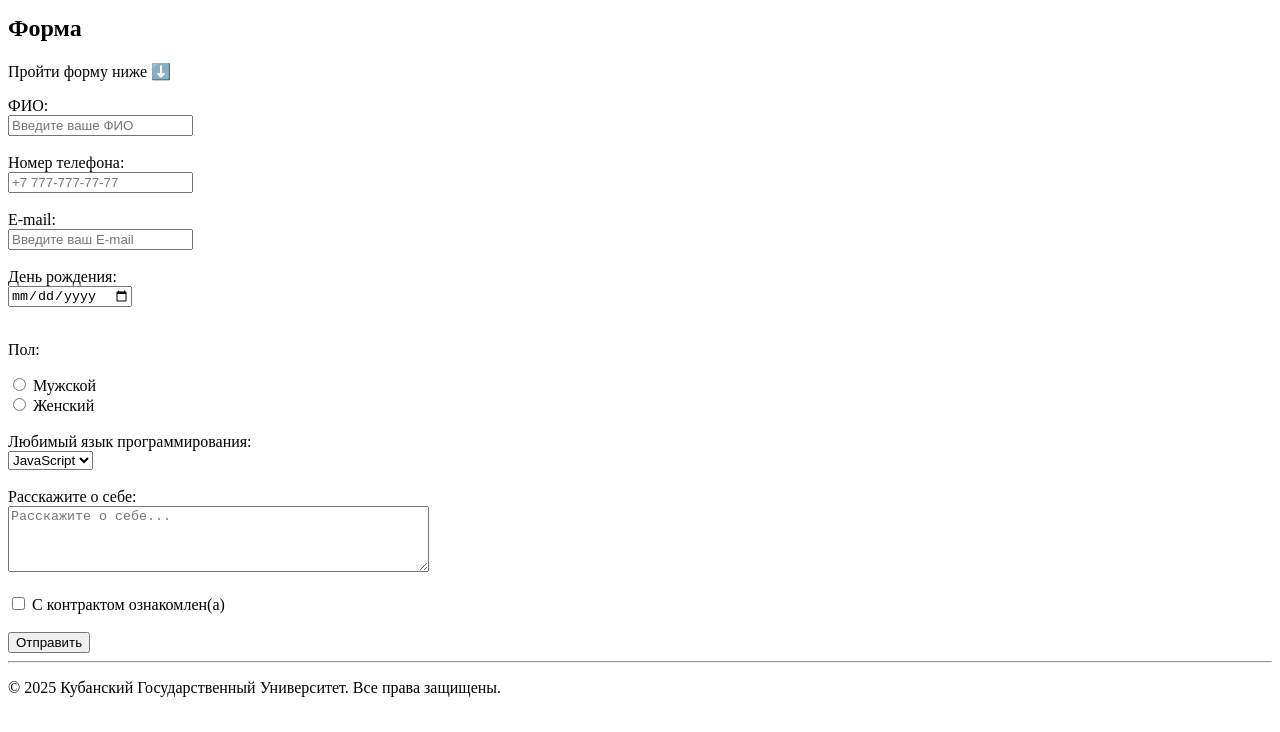
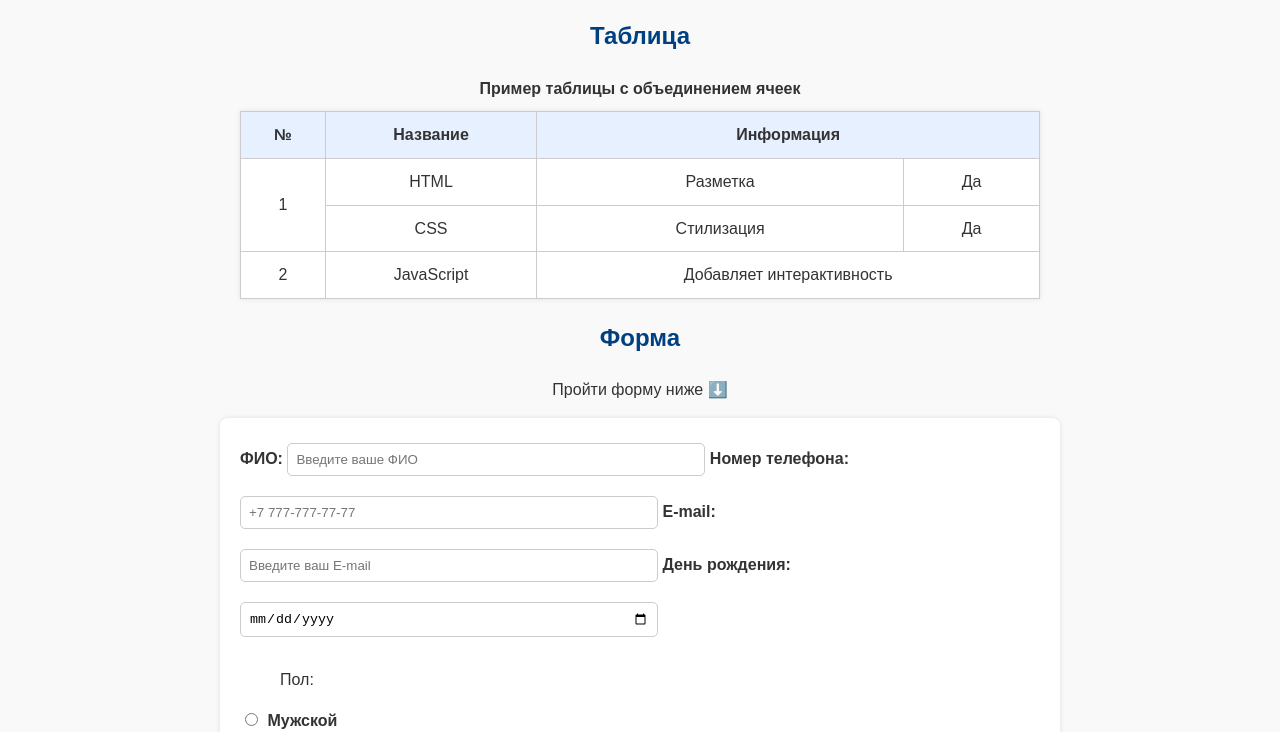
Before and after one commit to rava251/rava251.github.io, a plain HTML site: page index.html in a window 1280 px wide. Shown: the part 788-1520 px from the top of the page. Drawn offline with Linux system fonts and the light colour scheme.

Commit message:
Update index.html

```diff
--- a/index.html
+++ b/index.html
@@ -3,11 +3,121 @@
 <head>
   <meta charset="UTF-8">
   <title>Новости КубГУ</title>
+  <style>
+    body {
+      font-family: Arial, sans-serif;
+      line-height: 1.6;
+      margin: 0;
+      padding: 0;
+      background: #f9f9f9;
+      color: #333;
+    }
+
+    header, footer {
+      background: #004080;
+      color: #fff;
+      padding: 15px;
+      text-align: center;
+    }
+
+    h1, h2 {
+      color: #004080;
+      text-align: center;
+    }
+
+    p, ul, table, form {
+      width: 90%;
+      max-width: 800px;
+      margin: 15px auto;
+    }
+
+    ul li {
+      margin-bottom: 8px;
+    }
+
+    a {
+      color: #004080;
+      text-decoration: none;
+    }
+    a:hover {
+      text-decoration: underline;
+    }
+
+    /* Таблица */
+    table {
+      width: 90%;
+      border-collapse: collapse;
+      margin: 20px auto;
+      background: #fff;
+      box-shadow: 0 0 5px rgba(0,0,0,0.1);
+    }
+
+    th, td {
+      border: 1px solid #ccc;
+      padding: 10px;
+      text-align: center;
+    }
+
+    th {
+      background: #e6f0ff;
+    }
+
+    caption {
+      font-weight: bold;
+      margin-bottom: 10px;
+    }
+
+    /* Форма */
+    form {
+      background: #fff;
+      padding: 20px;
+      border-radius: 8px;
+      box-shadow: 0 0 5px rgba(0,0,0,0.1);
+    }
+
+    label {
+      font-weight: bold;
+    }
+
+    input, select, textarea {
+      width: 100%;
+      max-width: 400px;
+      padding: 8px;
+      margin-top: 5px;
+      margin-bottom: 15px;
+      border: 1px solid #ccc;
+      border-radius: 5px;
+    }
+
+    input[type="radio"], input[type="checkbox"] {
+      width: auto;
+      margin-right: 5px;
+    }
+
+    input[type="submit"] {
+      background: #004080;
+      color: #fff;
+      border: none;
+      cursor: pointer;
+      font-size: 16px;
+      transition: 0.3s;
+    }
+
+    input[type="submit"]:hover {
+      background: #0066cc;
+    }
+
+    footer {
+      margin-top: 30px;
+    }
+  </style>
 </head>
 <body>
 
-  <h1>Новости Кубанского Государственного Университета</h1>
-  <p>Здесь вы найдете все новости Университета:</p>
+  <header>
+    <h1>Новости Кубанского Государственного Университета</h1>
+    <p>Здесь вы найдете все новости Университета</p>
+  </header>
 
   <p><b>Ссылка на сайт (http):</b>
     <a href="http://www.kubsu.ru" target="_blank">КубГУ</a>
@@ -33,24 +143,17 @@
 
   <p><b>Примеры ссылок:</b></p>
   <ul>
-    <!-- абсолютная -->
     <li><a href="https://www.kubsu.ru/ru/sveden">Абсолютная ссылка на kubsu</a></li>
-    <!-- относительная -->
     <li><a href="about.html">Относительная (about.html)</a></li>
-    <!-- ссылка на главную -->
     <li><a href="/">Главная (относительно корня)</a></li>
-    <!-- якорная -->
     <li><a href="#footer">Вниз страницы (якорь)</a></li>
-    <!-- с параметрами -->
     <li><a href="search.html?query=html&lang=ru">Ссылка с параметрами</a></li>
-    <!-- с протоколом mailto -->
     <li><a href="mailto:info@kubsu.ru">Написать на e-mail</a></li>
-    <!-- с протоколом tel -->
     <li><a href="tel:+78612199979">Позвонить в КубГУ</a></li>
   </ul>
 
   <h2>Таблица</h2>
-  <table border="1" cellspacing="0" cellpadding="5">
+  <table>
     <caption>Пример таблицы с объединением ячеек</caption>
     <thead>
       <tr>
@@ -80,31 +183,30 @@
   </table>
 
   <h2 id="section1">Форма</h2>
-  <p>Пройти форму ниже ⬇️</p>
+  <p style="text-align:center;">Пройти форму ниже ⬇️</p>
 
   <form action="https://formspree.io/f/mayknzjw" method="POST">
 
-    <label for="fname">ФИО:</label><br>
-    <input type="text" id="fname" name="fname" placeholder="Введите ваше ФИО" required><br><br>
+    <label for="fname">ФИО:</label>
+    <input type="text" id="fname" name="fname" placeholder="Введите ваше ФИО" required>
 
-    <label for="phone">Номер телефона:</label><br>
+    <label for="phone">Номер телефона:</label>
     <input type="tel" id="phone" name="phone" placeholder="+7 777-777-77-77"
-           pattern="\+7 \d{3}-\d{3}-\d{2}-\d{2}" required><br><br>
+           pattern="\+7 \d{3}-\d{3}-\d{2}-\d{2}" required>
 
-    <label for="email">E-mail:</label><br>
-    <input type="email" id="email" name="email" placeholder="Введите ваш E-mail" required><br><br>
+    <label for="email">E-mail:</label>
+    <input type="email" id="email" name="email" placeholder="Введите ваш E-mail" required>
 
-    <label for="birthday">День рождения:</label><br>
-    <input type="date" id="birthday" name="birthday"><br><br>
+    <label for="birthday">День рождения:</label>
+    <input type="date" id="birthday" name="birthday">
 
     <p>Пол:</p>
     <input type="radio" id="male" name="sex" value="Мужской">
     <label for="male">Мужской</label><br>
-
     <input type="radio" id="female" name="sex" value="Женский">
     <label for="female">Женский</label><br><br>
 
-    <label for="programming_languages">Любимый язык программирования:</label><br>
+    <label for="programming_languages">Любимый язык программирования:</label>
     <select id="programming_languages" name="programming_language">
       <option value="html">HTML</option>
       <option value="css">CSS</option>
@@ -113,19 +215,19 @@
       <option value="java">Java</option>
       <option value="php">PHP</option>
       <option value="ruby">Ruby</option>
-    </select><br><br>
+    </select>
 
-    <label for="biography">Расскажите о себе:</label><br>
+    <label for="biography">Расскажите о себе:</label>
     <textarea id="biography" name="biography" rows="4" cols="50"
-              placeholder="Расскажите о себе..."></textarea><br><br>
+              placeholder="Расскажите о себе..."></textarea>
 
     <input type="checkbox" id="contract" name="contract" required>
-    <label for="contract">С контрактом ознакомлен(а)</label><br><br>
+    <label for="contract">С контрактом ознакомлен(а)</label>
 
     <input type="submit" value="Отправить">
 
   </form>
-  <hr>
+
   <footer id="footer">
     <p>© 2025 Кубанский Государственный Университет. Все права защищены.</p>
   </footer>
```
